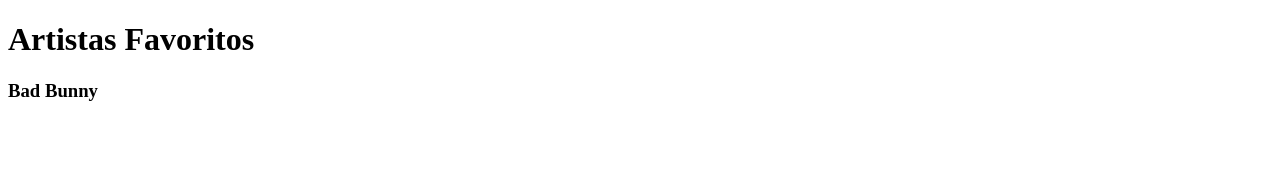
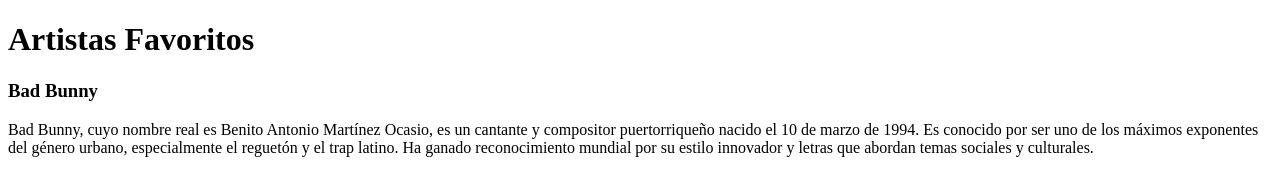
Before and after one commit to Santiago-dv/Parcial_Punto_4, a plain HTML site: page index.html in a window 1280 px wide. Drawn offline with Linux system fonts and the light colour scheme.

Commit message:
Biografia badbo

```diff
--- a/index.html
+++ b/index.html
@@ -8,5 +8,7 @@
 <body>
     <h1>Artistas Favoritos</h1>
     <h3>Bad Bunny</h3>
+    <div>Bad Bunny, cuyo nombre real es Benito Antonio Martínez Ocasio, es un cantante y compositor puertorriqueño nacido el 10 de marzo de 1994. Es conocido por ser uno de los máximos exponentes del género urbano, especialmente el reguetón y el trap latino. Ha ganado reconocimiento mundial por su estilo innovador y letras que abordan temas sociales y culturales.</div>
+
 </body>
 </html>
```
